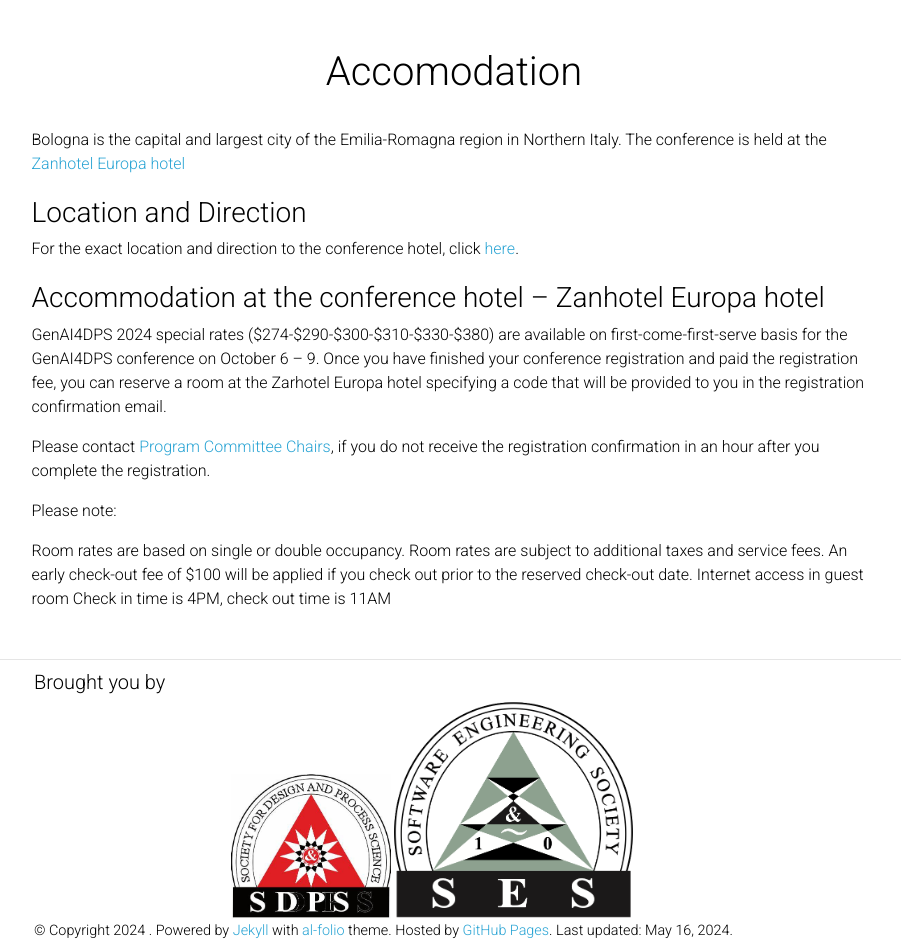
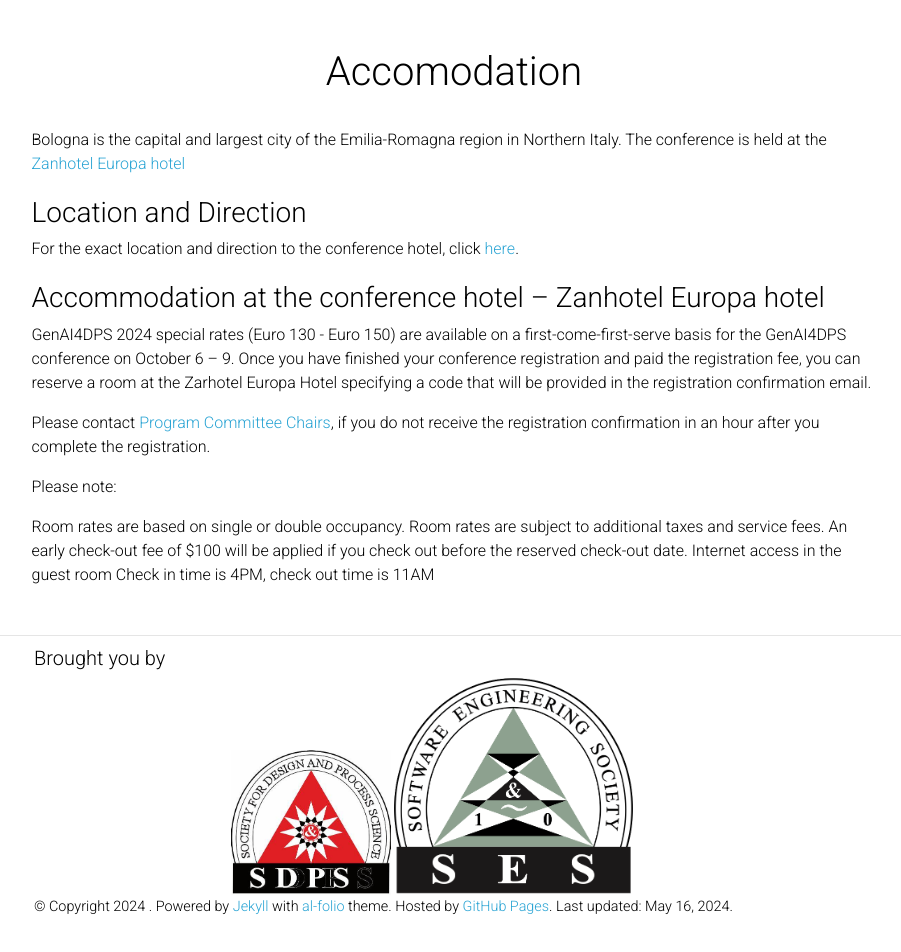
Before and after one commit to GenAI4DPS/advances-challenges, a Jekyll site: the page built from _pages/accomodation.md, in a window 1280 px wide and 1254 px high. Shown: the part 302-1254 px from the top of the window, without its empty margins (186-1087 px from the left). Built offline with Jekyll 4.4.1, drawn with Linux system fonts in a browser that asks for light colours; comment, search, counter and statistics services are not loaded; a style sheet for code colours, icons or effects is not loaded.

Commit message:
Update accomodation.md

```diff
--- a/_pages/accomodation.md
+++ b/_pages/accomodation.md
@@ -18,9 +18,9 @@ For the exact location and direction to the conference hotel, click [here](https
 
 ### Accommodation at the conference hotel – Zanhotel Europa hotel
 
-GenAI4DPS 2024 special rates ($274-$290-$300-$310-$330-$380) are available on first-come-first-serve basis for the
+GenAI4DPS 2024 special rates (Euro 130 - Euro 150) are available on a first-come-first-serve basis for the
 GenAI4DPS conference on October 6 – 9. Once you have finished your conference registration and paid the registration fee,
-you can reserve a room at the Zarhotel Europa hotel specifying a code that will be provided to you in
+you can reserve a room at the Zarhotel Europa Hotel specifying a code that will be provided in
 the registration confirmation email.
 
 Please contact [Program Committee Chairs](https://genai4dps.github.io/advances-challenges/committes),
@@ -30,6 +30,6 @@ Please note:
 
 Room rates are based on single or double occupancy.
 Room rates are subject to additional taxes and service fees.
-An early check-out fee of $100 will be applied if you check out prior to the reserved check-out date.
-Internet access in guest room
+An early check-out fee of $100 will be applied if you check out before the reserved check-out date.
+Internet access in the guest room
 Check in time is 4PM, check out time is 11AM
```
